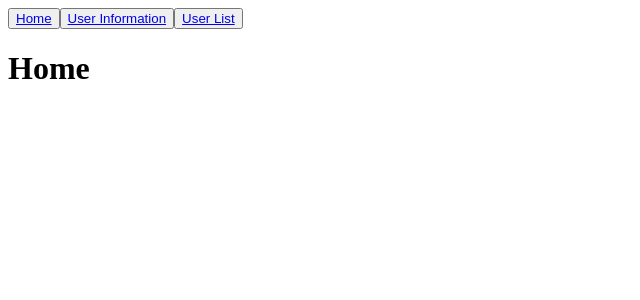
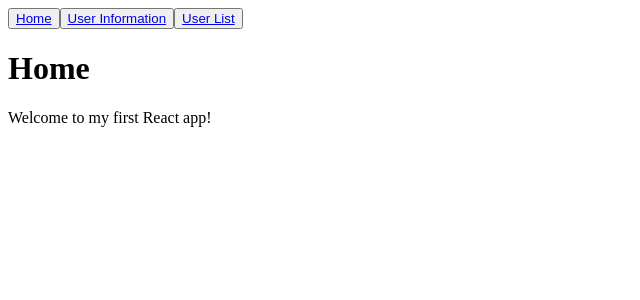
Before and after one commit to dEhiN/CBCDiploma--FSWAD, a React (Vite) app in the folder Module7_MEAN_Stack/assignments/1/code/assignment_one/: page / in a window 1280 px wide. Shown: the top 300 px of the page, without its empty margins (0-640 px from the left). Built offline with nearby package versions, Linux system fonts and the light colour scheme; the HTML template or start-up script is replaced by a standard one.

Commit message:
Added the WelcomeCard to the HomePage and a simple sentence for now

```diff
--- a/Module7_MEAN_Stack/assignments/1/code/assignment_one/src/components/WelcomeCard.jsx
+++ b/Module7_MEAN_Stack/assignments/1/code/assignment_one/src/components/WelcomeCard.jsx
@@ -1 +1,11 @@
 /** This component will act as a welcome card that can be featured in the hero section of the main page. */
+
+function WelcomeCard() {
+	return (
+		<>
+			<p>Welcome to my first React app!</p>
+		</>
+	);
+}
+
+export default WelcomeCard;
--- a/Module7_MEAN_Stack/assignments/1/code/assignment_one/src/pages/HomePage.jsx
+++ b/Module7_MEAN_Stack/assignments/1/code/assignment_one/src/pages/HomePage.jsx
@@ -1,4 +1,7 @@
 /** This component will act as the Home page. */
+
+/** Custom component imports */
+import WelcomeCard from "../components/WelcomeCard";
 
 /**
  * This component function creates the Home page
@@ -6,7 +9,12 @@
  * @return {JSX.Element} The full rendered Home or main page.
  */
 function HomePage() {
-	return <h1>Home</h1>;
+	return (
+		<>
+			<h1>Home</h1>
+			<WelcomeCard />
+		</>
+	);
 }
 
 export default HomePage;
```
